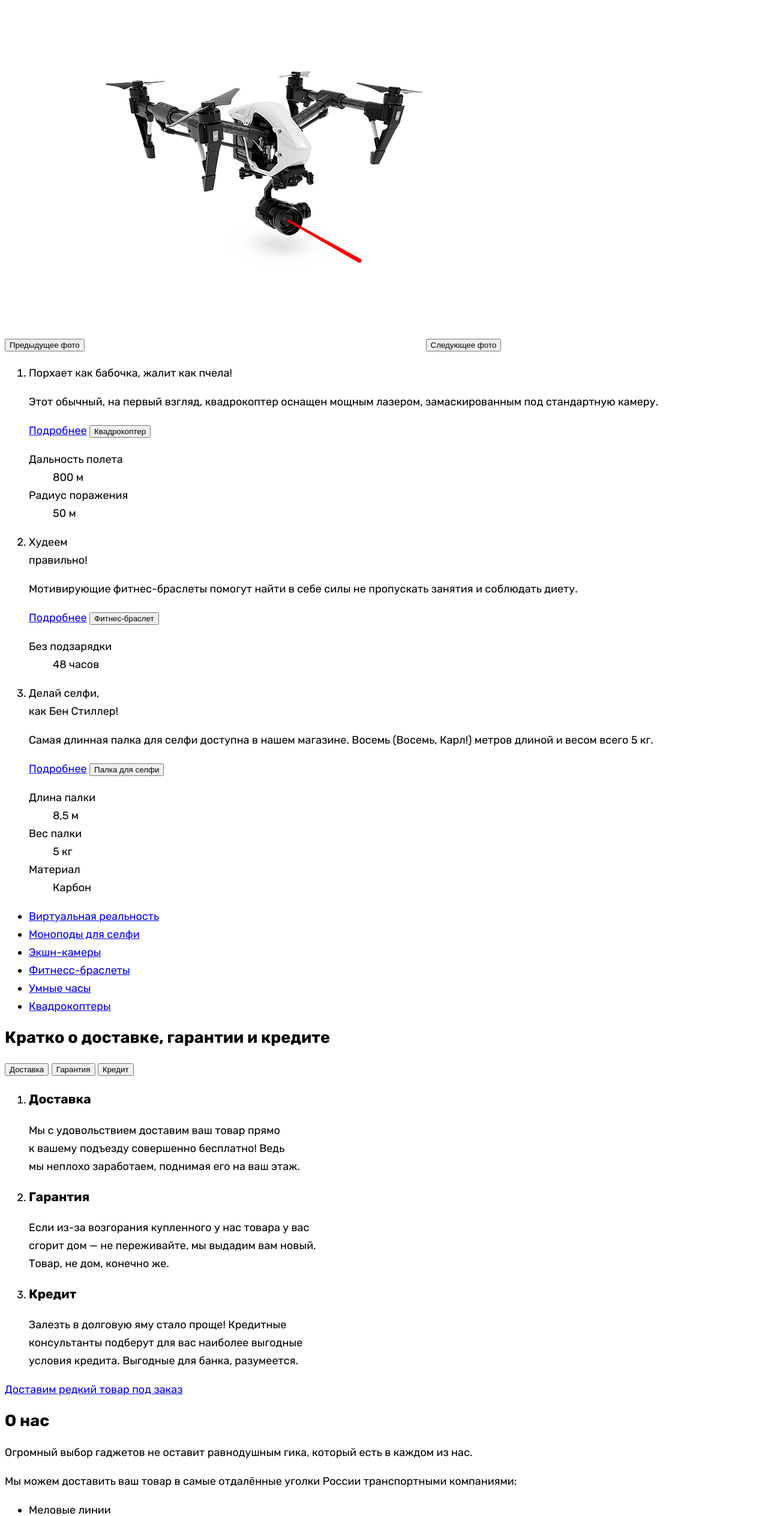
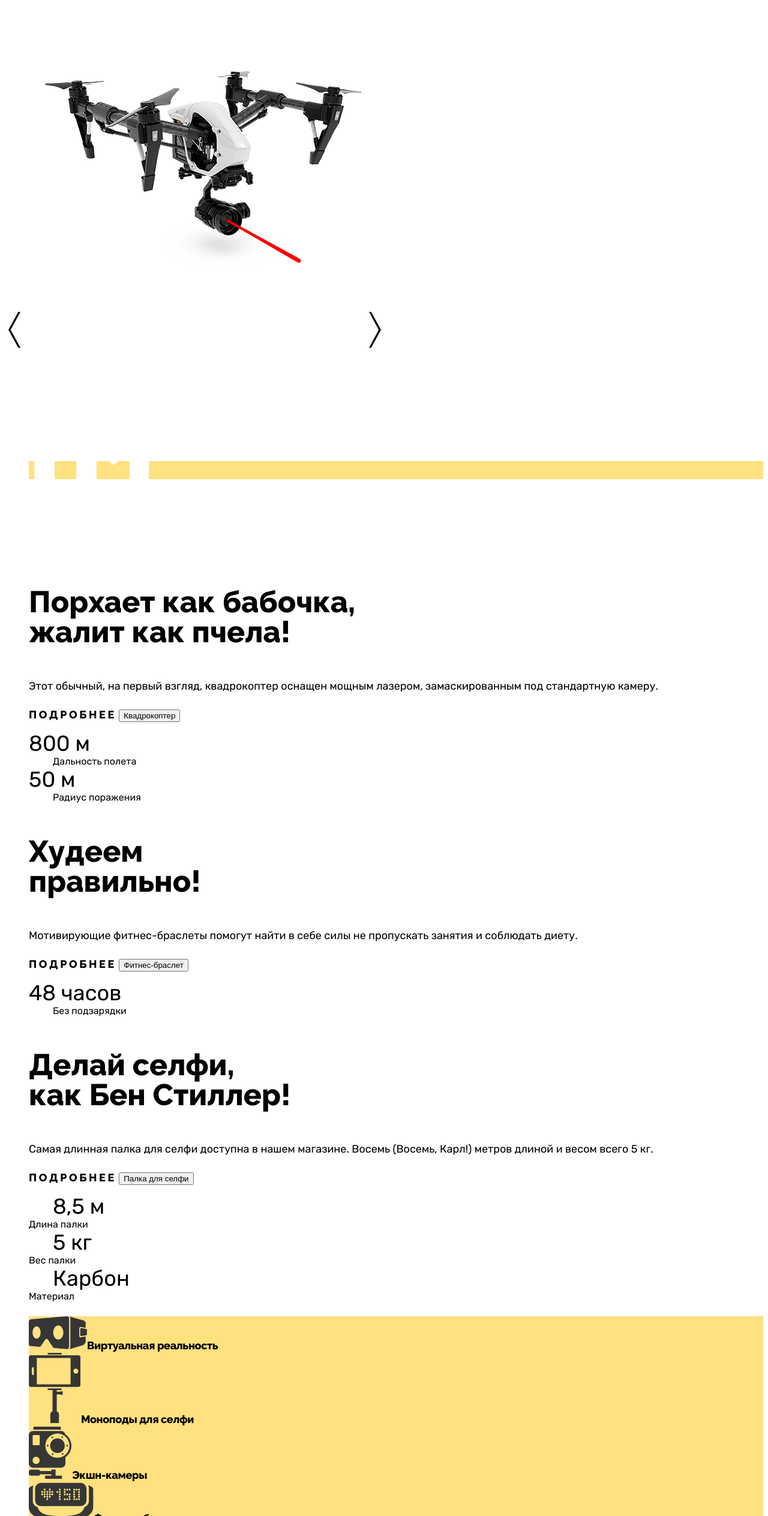
Before and after one commit to htmlacademy-htmlcss/1925077-device-33, a plain HTML site: page index.html in a window 1280 px wide. Shown: the part 272-2800 px from the top of the page at 60% size. Drawn offline with Linux system fonts and the light colour scheme.

Commit message:
fonted index-main

```diff
--- a/index.html
+++ b/index.html
@@ -33,7 +33,7 @@
     </a>
 
     <!-- Раскрывающийся список каталога начало -->
-    <a class="product-catalog-label" href="catalog.html">
+    <a class="product-catalog-select" href="catalog.html">
       Каталог товаров
     </a>
     <!-- Раскрывающийся список каталога конец -->
@@ -61,31 +61,37 @@
     <!-- Карусель товаров начало -->
     <section class="carousel-section">
       <h2 class="visually-hidden">Несколько рекомендованных товаров</h2>
-      <button class="slider-button slider-prev" type="button">
-        <span class="visually-hidden">Предыдущее фото</span>
+      <button class="slider-button slider-prev" type="button" aria-label="Предыдущее фото.">
+        <img src="../images/index-page/slider-button.svg" alt="Предыдущее фото." width="20" height="60">
       </button>
       <img class="slider-image" src="images/index-page/slider/slider-copter.png" alt="Квадрокоптер с мощным лазером"
         width="560" height="560">
-      <button class="slider-button slider-next" type="button">
-        <span class="visually-hidden">Следующее фото</span>
+      <button class="slider-button slider-next" type="button" aria-label="Следующее фото.">
+        <img src="../images/index-page/slider-button.svg" alt="Следующее фото." width="20" height="60">
       </button>
 
       <!-- Спискок радиоподобных кнопок -->
       <ol class="slider-pagination">
         <li class="slider-pagination-item">
-          <p class="slider-slogan">Порхает как бабочка, жалит как пчела!</p>
-          <p class="slider-description">Этот обычный, на первый взгляд, квадрокоптер оснащен мощным лазером,
-            замаскированным под стандартную камеру.</p>
+          <p class="slider-big-number">01</p>
+          <p class="slider-slogan">
+            Порхает как бабочка,<br>
+            жалит как пчела!
+          </p>
+          <p class="slider-description">
+            Этот обычный, на первый взгляд, квадрокоптер оснащен мощным лазером,
+            замаскированным под стандартную камеру.
+          </p>
           <a href="#" class="detailed-link">Подробнее</a>
           <button class="slider-pagination-button slider-pagination-button-current" type="button">
             <span class="visually-hidden">Квадрокоптер</span>
           </button>
           <dl class="slider-properties">
-            <dt class="slider-meaning">Дальность полета</dt>
-            <dd class="slider-property">800 м</dd>
+            <dt class="slider-meaning">800 м</dt>
+            <dd class="slider-property">Дальность полета</dd>
 
-            <dt class="slider-meaning">Радиус поражения</dt>
-            <dd class="slider-property">50 м</dd>
+            <dt class="slider-meaning">50 м</dt>
+            <dd class="slider-property">Радиус поражения</dd>
           </dl>
         </li>
 
@@ -99,8 +105,8 @@
             <span class="visually-hidden">Фитнес-браслет</span>
           </button>
           <dl class="slider-properties">
-            <dt class="slider-meaning">Без подзарядки</dt>
-            <dd class="slider-property">48 часов</dd>
+            <dt class="slider-meaning">48 часов</dt>
+            <dd class="slider-property">Без подзарядки</dd>
           </dl>
         </li>
 
@@ -113,14 +119,14 @@
             <span class="visually-hidden">Палка для селфи</span>
           </button>
           <dl class="slider-properties">
-            <dt class="slider-meaning">Длина палки</dt>
-            <dd class="slider-property">8,5 м</dd>
+            <dd class="slider-meaning">8,5 м</dd>
+            <dt class="slider-property">Длина палки</dt>
 
-            <dt class="slider-meaning">Вес палки</dt>
-            <dd class="slider-property">5 кг</dd>
+            <dd class="slider-meaning">5 кг</dd>
+            <dt class="slider-property">Вес палки</dt>
 
-            <dt class="slider-meaning">Материал</dt>
-            <dd class="slider-property">Карбон</dd>
+            <dd class="slider-meaning">Карбон</dd>
+            <dt class="slider-property">Материал</dt>
           </dl>
         </li>
       </ol>
@@ -131,22 +137,22 @@
     <nav class="catalog-navigation">
       <ul class="catalog-navigation-list">
         <li class="catalog-navigation-item">
-          <a class="catalog-navigation-link" href="#">Виртуальная реальность</a>
+          <a class="catalog-navigation-link-1" href="#">Виртуальная реальность</a>
         </li>
         <li class="catalog-navigation-item">
-          <a class="catalog-navigation-link" href="#">Моноподы для селфи</a>
+          <a class="catalog-navigation-link-2" href="#">Моноподы для селфи</a>
         </li>
         <li class="catalog-navigation-item">
-          <a class="catalog-navigation-link" href="#">Экшн-камеры</a>
+          <a class="catalog-navigation-link-3" href="#">Экшн-камеры</a>
         </li>
         <li class="catalog-navigation-item">
-          <a class="catalog-navigation-link" href="#">Фитнесс-браслеты</a>
+          <a class="catalog-navigation-link-4" href="#">Фитнесс-браслеты</a>
         </li>
         <li class="catalog-navigation-item">
-          <a class="catalog-navigation-link" href="#">Умные часы</a>
+          <a class="catalog-navigation-link-5" href="#">Умные часы</a>
         </li>
         <li class="catalog-navigation-item">
-          <a class="catalog-navigation-link" href="#">Квадрокоптеры</a>
+          <a class="catalog-navigation-link-6" href="#">Квадрокоптеры</a>
         </li>
       </ul>
     </nav>
@@ -159,24 +165,24 @@
       <button class="term-tab" type="button" id="termBtn3"> Кредит </button>
 
       <ol class="term-description-list">
-        <li class="term-description-item">
-          <h3 class="term-h3">Доставка</h3>
-          <p class="term-text">
+        <li class="term-delievery-item">
+          <h3 class="term-header">Доставка</h3>
+          <p class="term-text-1">
             Мы с удовольствием доставим ваш товар прямо<br>
             к вашему подъезду совершенно бесплатно! Ведь<br>
             мы неплохо заработаем, поднимая его на ваш этаж.
           </p>
         </li>
-        <li class="term-description-item">
-          <h3 class="term-h3">Гарантия</h3>
+        <li class="term-guarant-item">
+          <h3 class="term-header">Гарантия</h3>
           <p class="term-text">
             Если из-за возгорания купленного у нас товара у вас<br>
             сгорит дом — не переживайте, мы выдадим вам новый.<br>
             Товар, не дом, конечно же.
           </p>
         </li>
-        <li class="term-description-item">
-          <h3 class="term-h3">Кредит</h3>
+        <li class="term-credit-item">
+          <h3 class="term-header">Кредит</h3>
           <p class="term-text">
             Залезть в долговую яму стало проще! Кредитные <br>
             консультанты подберут для вас наиболее выгодные<br>
@@ -187,27 +193,35 @@
     </section>
     <!-- Доставка, гарантия и кредит конец -->
 
-    <a href="#" class="super-order">Доставим редкий товар под заказ</a>
+    <div class="super-order-back">
+      <a href="#" class="super-order">Доставим редкий товар под заказ</a>
+    </div>
 
     <section class="about-company">
-      <h2 class="about-and-contacts-h2">О нас</h2>
-      <p class="about-and-contacts-p">
+      <h2 class="about-and-contacts-header">О нас</h2>
+      <p class="about-and-contacts-text">
         Огромный выбор гаджетов не оставит равнодушным гика, который есть в каждом из нас.
       </p>
-      <p class="about-and-contacts-p">
+      <p class="about-and-contacts-text">
         Мы можем доставить ваш товар в самые отдалённые уголки России транспортными компаниями:
       </p>
       <ul class="about-list">
-        <li class="about-list-item">Меловые линии</li>
-        <li class="about-list-item">СДИК</li>
-        <li class="about-list-item">ТоксБерри</li>
+        <li class="about-list-item">
+          <p>Меловые линии</p>
+        </li>
+        <li class="about-list-item">
+          <p>СДИК</p>
+        </li>
+        <li class="about-list-item">
+          <p>ТоксБерри</p>
+        </li>
       </ul>
-      <a href="#" class="about-and-email-link">Подробнее о нас</a>
+      <a href="#" class="detailed-link">Подробнее о нас</a>
     </section>
 
     <section class="contacts">
-      <h2 class="about-and-contacts-h2">Контакты</h2>
-      <p class="about-and-contacts-p">
+      <h2 class="about-and-contacts-header">Контакты</h2>
+      <p class="about-and-contacts-text">
         Вы можете забрать товар сами, заехав в наш офис.
         Заодно сможете проверить работоспособность покупки.
       </p>
@@ -217,7 +231,7 @@
         <p class="about-and-contacts-p">
           Санкт-Петербург, набережная реки Карповки, 5, литера П.
         </p>
-        <a class="about-and-contacts-p" href="tel:+78128121212"><ins>+7 (812) 812-12-12</ins></a>
+        <a class="phone-number" href="tel:+78128121212"><ins>+7 (812) 812-12-12</ins></a>
       </address>
 
       <h3 class="about-and-contacts-h3">Время работы</h3>
@@ -226,7 +240,7 @@
         сб—вс: с <time>10:00</time> до <time>19:00</time>
       </p>
       <address>
-        <a href="mailto:mail@htmlacademy.ru" class="about-and-email-link">Напишите нам</a>
+        <a href="mailto:mail@htmlacademy.ru" class="detailed-link">Напишите нам</a>
       </address>
     </section>
 
@@ -238,8 +252,8 @@
         спецпредложения и вот это вот всё.
       </p>
       <form action="https://echo.htmlacademy.ru/" method="post">
-        <input type="email" name="sub-email" id="sub-email-id" placeholder="Ваш e-mail">
-        <button type="submit">Подписаться</button>
+        <input type="email" name="sub-email" id="sub-email-id" placeholder="Ваш e-mail" class="subscribe-email">
+        <button type="submit" class="subscribe-button">Подписаться</button>
       </form>
       <p class="this-free">Это бесплатно</p>
     </section>
--- a/styles/styles.css
+++ b/styles/styles.css
@@ -14,6 +14,7 @@
   font-display: swap;
 }
 
+/* А оно надо? */
 @font-face {
   font-family: "Rubik";
   font-style: normal;
@@ -30,13 +31,292 @@
   font-display: swap;
 }
 
-body,
-main {
+body {
   font-family: "Rubik", sans-serif;
+  font-weight: normal;
+  font-style: normal;
   font-size: 18px;
   line-height: 30px;
   background-color: #ffffff;
   color: #000000;
 }
 
+li {
+  list-style-type: none;
+}
+
+a {
+  color: inherit;
+  text-decoration: none;
+}
+
+address {
+  font-style: normal;
+}
+
 /* index.html start*/
+.page-header {
+  background-color: #ffe17f;
+}
+
+
+.search-input {
+  background-color: inherit;
+}
+
+.search-input,
+.search-link {
+  font-size: 16px;
+  line-height: 20px;
+}
+
+.login-link,
+.logout-link,
+.compare-link,
+.shop-cart-link {
+  font-size: 18px;
+  line-height: 30px;
+}
+
+.product-catalog-select,
+.header-navigation-link {
+  font-family: "Raleway", sans-serif;
+  font-style: normal;
+  font-weight: 800;
+  font-size: 18px;
+  line-height: 21px;
+  letter-spacing: 0.2em;
+  text-transform: uppercase;
+}
+
+
+.slider-big-number {
+  background-color: #ffe17f;
+  font-weight: bold;
+  font-size: 180px;
+  line-height: 30px;
+  color: #ffffff;
+}
+
+/* main-index start*/
+.slider-button {
+  border: none;
+  background-color: inherit;
+}
+
+.slider-next {
+  transform: scale(-1, 1);
+}
+
+.slider-slogan {
+  font-family: "Raleway", sans-serif;
+  font-style: normal;
+  font-weight: 800;
+  font-size: 50px;
+  line-height: 50px;
+}
+
+.slider-description {
+  font-size: 18px;
+  line-height: 30px;
+}
+
+.detailed-link {
+  font-family: "Raleway", sans-serif;
+  font-style: normal;
+  font-weight: 800;
+  font-size: 18px;
+  line-height: 21px;
+  text-align: center;
+  letter-spacing: 0.2em;
+  text-transform: uppercase;
+}
+
+.slider-property {
+  font-size: 16px;
+  line-height: 30px;
+}
+
+.slider-meaning {
+  font-size: 36px;
+  line-height: 30px;
+}
+
+.catalog-navigation-item {
+  background-color: #ffe17f;
+  font-family: "Raleway", sans-serif;
+  font-style: normal;
+  font-weight: 800;
+  font-size: 18px;
+  line-height: 24px;
+  letter-spacing: -0.02em;
+}
+
+.catalog-navigation-link-1::before {
+  content: url("../images/index-page/categories/categorie\ \(1\).svg");
+}
+
+.catalog-navigation-link-2::before {
+  content: url("../images/index-page/categories/categorie\ \(2\).svg");
+}
+
+.catalog-navigation-link-3::before {
+  content: url("../images/index-page/categories/categorie\ \(3\).svg");
+}
+
+.catalog-navigation-link-4::before {
+  content: url("../images/index-page/categories/categorie\ \(4\).svg");
+}
+
+.catalog-navigation-link-5::before {
+  content: url("../images/index-page/categories/categorie\ \(5\).svg");
+}
+
+.catalog-navigation-link-6::before {
+  content: url("../images/index-page/categories/categorie\ \(6\).svg");
+}
+
+.term-tab {
+  font-family: "Raleway", sans-serif;
+  font-style: normal;
+  font-weight: 800;
+  font-size: 18px;
+  line-height: 21px;
+  text-align: center;
+  letter-spacing: 0.2em;
+  text-transform: uppercase;
+  border: none;
+  vertical-align: middle;
+  width: 140px;
+  height: 40px;
+}
+
+.term-header {
+  font-family: "Raleway", sans-serif;
+  font-style: normal;
+  font-weight: 800;
+  font-size: 50px;
+  line-height: 50px;
+}
+
+.term-delievery-item::after {
+  content: url("../images/index-page/deliever.svg");
+  width: 136px;
+  height: 164px;
+}
+
+.super-order-back {
+  width: 1160px;
+  height: 100px;
+  background-color: #f0f0f0;
+  margin: 0 auto;
+}
+
+.super-order {
+  font-family: "Raleway", sans-serif;
+  font-style: normal;
+  font-weight: 800;
+  font-size: 20px;
+  line-height: 23px;
+  text-align: center;
+  letter-spacing: 0.2em;
+  text-transform: uppercase;
+}
+
+.super-order-back::before {
+  content: url("../images/index-page/deliever-car.svg");
+  width: 47px;
+  height: 31px;
+}
+
+.about-and-contacts-header {
+  font-family: "Raleway", sans-serif;
+  font-style: normal;
+  font-weight: 800;
+  font-size: 50px;
+  line-height: 50px;
+}
+
+.about-list-item {
+  color: #ffe17f;
+  list-style-type: disc;
+}
+
+.about-list-item p {
+  font-weight: bold;
+  color: #000000;
+  line-height: 20px;
+  letter-spacing: -0.02em;
+}
+
+.about-and-contacts-h3 {
+  font-weight: bold;
+  font-size: 24px;
+  line-height: 30px;
+}
+
+.subscribe {
+  background-color: #f0f0f0;
+}
+
+.subscribe-h2 {
+  font-family: "Raleway", sans-serif;
+  font-style: normal;
+  font-weight: 800;
+  font-size: 50px;
+  line-height: 50px;
+}
+
+.subscribe-email {
+  color: inherit;
+  opacity: 0.5;
+}
+
+.subscribe-button {
+  width: 253px;
+  height: 57px;
+  font-family: "Raleway", sans-serif;
+  font-style: normal;
+  font-weight: 800;
+  font-size: 18px;
+  line-height: 21px;
+  align-items: center;
+  text-align: center;
+  letter-spacing: 0.2em;
+  text-transform: uppercase;
+}
+
+
+.this-free::before {
+  content: url("../images/index-page/green-check.svg");
+  width: 14px;
+  height: 14px;
+}
+.footer-page {
+}
+.footer-address {
+}
+.footer-direction {
+}
+.footer-phone {
+}
+.footer-navigation {
+}
+.footer-navigation-list {
+}
+.footer-navigation-item {
+}
+.footer-navigation-link {
+}
+.social-networks-section {
+}
+.visually-hidden {
+}
+.social-networks-list {
+}
+.social-networks-item {
+}
+.social-networks-link {
+}
+.footer-logo-html {
+}
```
